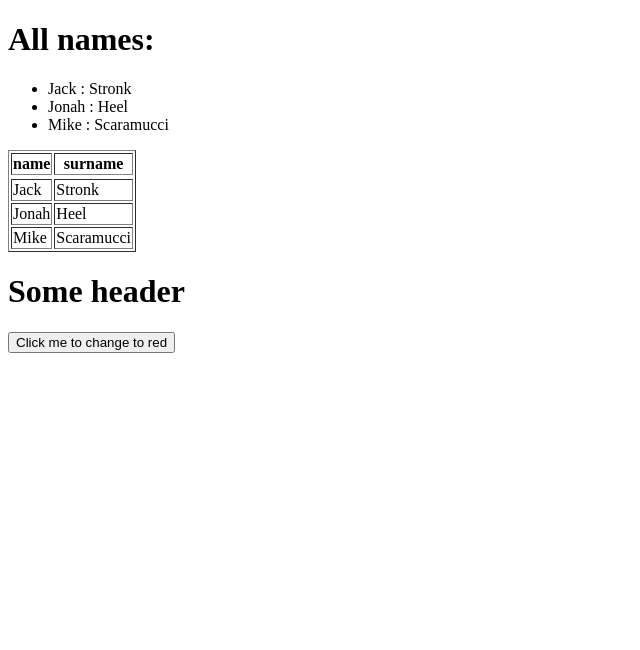
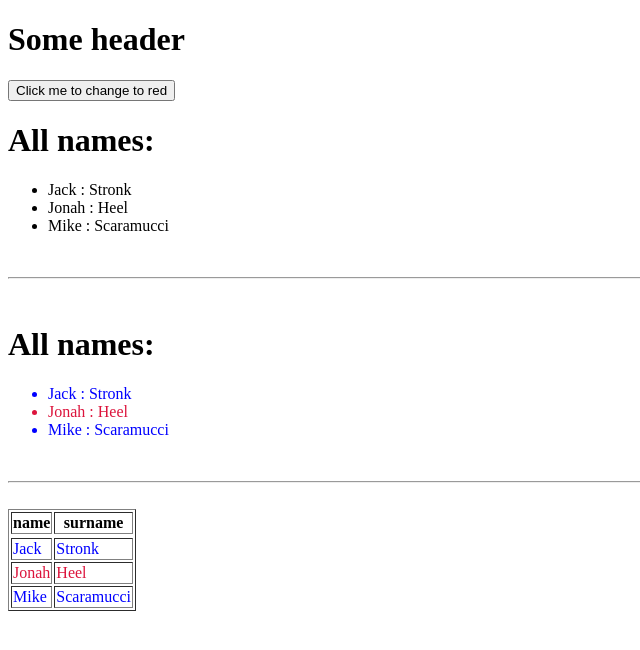
Before and after one commit to matmazur/js-intro, a website: page index.html in a window 1280 px wide. Shown: the whole page, without its empty margins (0-640 px from the left). Drawn offline with nearby package versions, Linux system fonts and the light colour scheme.

Commit message:
used ng-class and ng-class-odd + ng-class-even directives for different colors in table and list

```diff
--- a/index.html
+++ b/index.html
@@ -10,12 +10,31 @@
 </head>
 
 <body>
+    <div ng-controller="RepeatController as ctrl">
 
-    <div ng-controller="RepeatController as ctrl">
+        <h1 ng-style="ctrl.redStyle">Some header</h1>
+        <button ng-click="ctrl.changeToRed()">Click me to change to red</button>
+
         <h1>All names:</h1>
         <ul>
             <li ng-repeat="p in ctrl.people">{{p.name}} : {{p.surname}}</li>
         </ul>
+
+
+        <br>
+        <hr><br>
+
+
+        <h1>All names:</h1>
+        <ul>
+            <li ng-repeat="p in ctrl.people" ng-class-odd="'odd'" ng-class-even="'even'">{{p.name}} : {{p.surname}}</li>
+        </ul>
+
+
+        <br>
+        <hr><br>
+
+
 
         <table border="1">
             <tr>
@@ -23,11 +42,12 @@
                     <th>name</th>
                     <th>surname</th>
                 </thead>
-                <tbody ng-repeat="p in ctrl.people">
-                    <td>{{p.name}}</td>
-                    <td>{{p.surname}}</td>
+                <tbody ng-repeat="p in ctrl.people ">
+                    <tr ng-class-odd="'odd'" ng-class-even="'even'">
+                        <td>{{p.name}}</td>
+                        <td>{{p.surname}}</td>
 
-
+                    </tr>
                 </tbody>
             </tr>
         </table>
@@ -35,11 +55,8 @@
 
     </div>
 
-    <div ng-controller="ChangeStyleController as ctrl">
-    <h1 ng-style="ctrl.redStyle">Some header</h1>
-        <button ng-click="ctrl.changeToRed()">Click me to change to red</button>
 
-    </div>
+
 
 
 
--- a/js/app/app.js
+++ b/js/app/app.js
@@ -36,10 +36,6 @@ app.controller('RepeatController', function () {
     new Person("Mike", "Scaramucci")
     ];
 
-});
-
-
-app.controller("ChangeStyleController", function () {
 
     this.changeToRed = function () {
         this.redStyle = {
@@ -48,4 +44,7 @@ app.controller("ChangeStyleController", function () {
     }
 
 
+    this.odd = "odd";
+    this.even = "even";
+
 });
```
